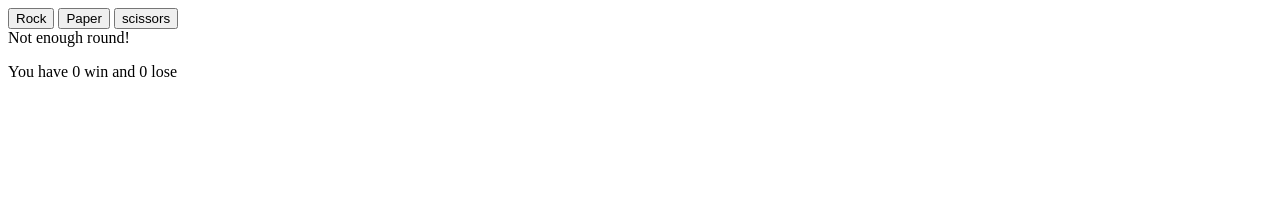
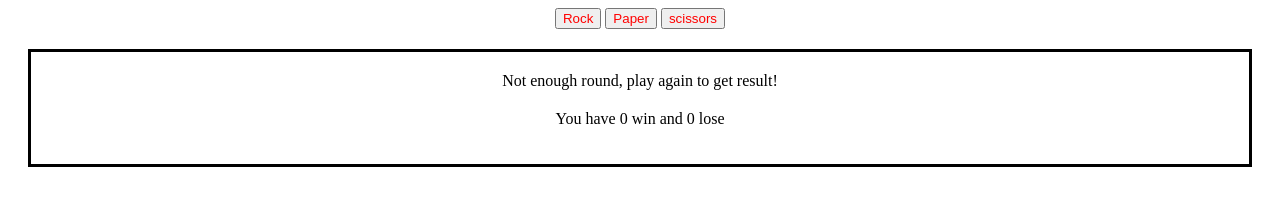
Before and after one commit to Th0se/rock-paper-scissors, a plain HTML site: page rockPaperScicor.html in a window 1280 px wide. Both pictures are taken after a click on the button "Rock". Drawn offline with Linux system fonts and the light colour scheme.

Commit message:
finish the UI

```diff
--- a/app.js
+++ b/app.js
@@ -1,12 +1,13 @@
 const bank = [`rock`, `paper`, `scissors`];
+
+let win = 0;
+let lose = 0;
+let round = 0;
+
 
 const getComputerInput = (arr) => {
     return arr[Math.floor(Math.random() * arr.length)];
 }
-
-let win = 0;
-let lose = 0;
-let round = 0;
 
 const rockPaperScissors = (playerSelection, computerSelection = getComputerInput(bank)) => {
     if (playerSelection === `scissors`) {
@@ -46,10 +47,13 @@ const game = () => {
             return `Tie!`;
         }
     } else if (round < 5) {
-        return `Not enough round!`;
+        return `Not enough round, play again to get result!`;
     };
 }
 
+
+const buttonHolder = document.querySelector('#buttonHolder');
+buttonHolder.style.textAlign = 'center';
 
 const button = document.querySelectorAll(`.button`);
 button.forEach((i) => {
@@ -74,6 +78,7 @@ button.forEach((i) => {
         console.log(`Result: ${game()}`);
         gameResultText.innerHTML = game();
     });
+    i.style.color = `red`;
 });
 
 const rockButton = document.querySelector(`#rockButton`);
@@ -85,13 +90,20 @@ paperButton.textContent = `Paper`;
 const scissorsButton = document.querySelector(`#scissorsButton`);
 scissorsButton.textContent = `scissors`;
 
+const gameResult = document.querySelector(`#gameResult`);
+gameResult.style.borderColor = `black`;
+gameResult.style.borderStyle = `solid`;
+gameResult.style.textAlign = `center`;
+gameResult.style.padding = `20px`;
+gameResult.style.margin = `20px`;
+
 const gameResultText = document.createElement(`div`);
 gameResultText.innerHTML = `Choose one to start the game`;
+gameResultText.style.marginBottom = `20px`;
 
 const gameResultIndicator = document.createElement(`p`);
 gameResultIndicator.textContent = `You have ${win} win and ${lose} lose`;
 
-/* document.querySelector(`#gameResultText`).innerHTML = `Choose one to start the game`; */
 
 gameResult.appendChild(gameResultText);
 gameResult.appendChild(gameResultIndicator);
--- a/rockPaperScicor.html
+++ b/rockPaperScicor.html
@@ -1,12 +1,18 @@
 <!DOCTYPE html>
 <html lang="en-gb">
-    <head></head>
+    <head>
+        <meta charset="utf-8" />
+        <meta name="viewport" content="width=device-width, initial-scale=1" />
+        <title>Rock paper scissors</title>
+    </head>
     <body>
         <header></header>
         <main>
-            <button class="button" id="rockButton"></button>
-            <button class="button" id="paperButton"></button>
-            <button class="button" id="scissorsButton"></button>
+            <div id="buttonHolder">
+                <button class="button" id="rockButton"></button>
+                <button class="button" id="paperButton"></button>
+                <button class="button" id="scissorsButton"></button>
+            </div>
             <div id="gameResult"></div>
         </main>
         <footer></footer>
```
